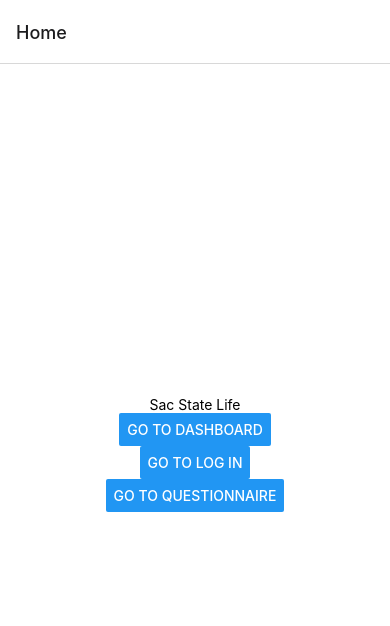
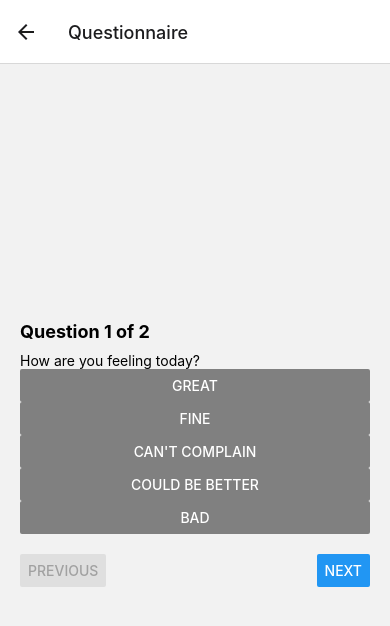
Before and after one commit to Sac-State-Mobile-App-The-Nest/SAC-LIFE, a React Native app in the folder SacStateApp/: screen /Questionnaire in a window 390 px wide. Shown: the top 626 px of the page. Built offline with nearby package versions, Linux system fonts and the light colour scheme.

Commit message:
#Jira/27 Created Questionnaire Page with two questions

```diff
--- a/SacStateApp/App.js
+++ b/SacStateApp/App.js
@@ -4,9 +4,9 @@ import { createNativeStackNavigator } from '@react-navigation/native-stack';
 import HomeScreen from './src/screens/HomeScreen';
 import DashboardScreen from './src/screens/DashboardScreen';
 import ProfileScreen from './src/screens/ProfileScreen';
-import DetailsScreen from './src/screens/DetailsScreen';
 import LogInScreen from './src/screens/LogInScreen';
 import { StatusBar } from 'expo-status-bar';
+import Questionnaire from './src/screens/Questionnaire';
 
 const Stack = createNativeStackNavigator();
 
@@ -17,8 +17,8 @@ export default function App() {
         <Stack.Screen name="Home" component={HomeScreen} />
         <Stack.Screen name="Dashboard" component={DashboardScreen} />
         <Stack.Screen name="Profile" component={ProfileScreen} />
-        <Stack.Screen name="Details" component={DetailsScreen} />
         <Stack.Screen name="LogIn" component={LogInScreen}/>
+        <Stack.Screen name="Questionnaire" component = {Questionnaire}/>
       </Stack.Navigator>
       <StatusBar style="auto" />
     </NavigationContainer>
--- a/SacStateApp/src/screens/Questionnaire.js
+++ b/SacStateApp/src/screens/Questionnaire.js
@@ -1,8 +1,9 @@
-import React from 'react';
-import { View, Text, StyleSheet } from 'react-native';
+
+import React, { useState } from 'react';
+import { View, Text, Button, StyleSheet } from 'react-native';
 
 const Questionnaire = () => {
-    const [currentQuestion, setCurrentQuestion] =useState(0);
+    const [currentQuestion, setCurrentQuestion] = useState(0);
     const [answers, setAnswers] = useState({});
     const questions = [
         {
@@ -11,62 +12,72 @@ const Questionnaire = () => {
         },
         {
             question: "Which of these are you?",
-            options: ["Freshman", "Sophmore", "Junior", "Senior", "Masters", "Doctorate"],
+            options: ["Freshman", "Sophomore", "Junior", "Senior", "Masters", "Doctorate"],
         }
     ];
 
-    const handleOptionChange = (event) => {
+    const handleOptionChange = (option) => {
         setAnswers({
-            answers,
-            [currentQuestion]: event.target.value,
+            ...answers,
+            [currentQuestion]: option,
         });
     };
 
     const handleNext = () => {
-        if(currentQuestion < questions.length -1){
+        if (currentQuestion < questions.length - 1) {
             setCurrentQuestion(currentQuestion + 1);
         }
     };
 
     const handlePrevious = () => {
-        if(currentQuestion > 0){
-            setCurrentQuestion(currentQuestion -1);
+        if (currentQuestion > 0) {
+            setCurrentQuestion(currentQuestion - 1);
         }
     };
 
     return (
-        <div>
-          <h2>Question {currentQuestion + 1} of {questions.length}</h2>
-          <p>{questions[currentQuestion].question}</p>
-          <div>
+        <View style={styles.container}>
+            <Text style={styles.heading}>Question {currentQuestion + 1} of {questions.length}</Text>
+            <Text>{questions[currentQuestion].question}</Text>
+            <View>
                 {questions[currentQuestion].options.map((option, index) => (
-              <div key={index}>
-                <input
-                  type="radio"
-                  value={option}
-                  checked={answers[currentQuestion] === option}
-                  onChange={handleOptionChange}
+                    <View key={index}>
+                        <Button
+                            title={option}
+                            onPress={() => handleOptionChange(option)}
+                            color={answers[currentQuestion] === option ? "blue" : "gray"}
                         />
-                {option}
-              </div>
+                    </View>
                 ))}
-          </div>
-          <div>
-            <button onClick={handlePrevious} disabled={currentQuestion === 0}>
-              Previous
-            </button>
+            </View>
+            <View style={styles.buttons}>
+                <Button onPress={handlePrevious} title="Previous" disabled={currentQuestion === 0} />
                 {currentQuestion < questions.length - 1 ? (
-              <button onClick={handleNext}>
-                Next
-              </button>
+                    <Button onPress={handleNext} title="Next" />
                 ) : (
-              <button onClick={handleSubmit}>
-                Submit
-              </button>
+                    <Button onPress={() => alert("Submitted")} title="Submit" />
                 )}
-          </div>
-        </div>
+            </View>
+        </View>
     );
+};
+
+const styles = StyleSheet.create({
+    container: {
+        flex: 1,
+        padding: 20,
+        justifyContent: 'center',
+    },
+    heading: {
+        fontSize: 18,
+        fontWeight: 'bold',
+        marginBottom: 10,
+    },
+    buttons: {
+        flexDirection: 'row',
+        justifyContent: 'space-between',
+        marginTop: 20,
     }
+});
 
 export default Questionnaire;
```
Also changed, not shown: 2 other files (tests, documents, lock files or other folders). Lines whose indentation alone changed are shown as unchanged.
